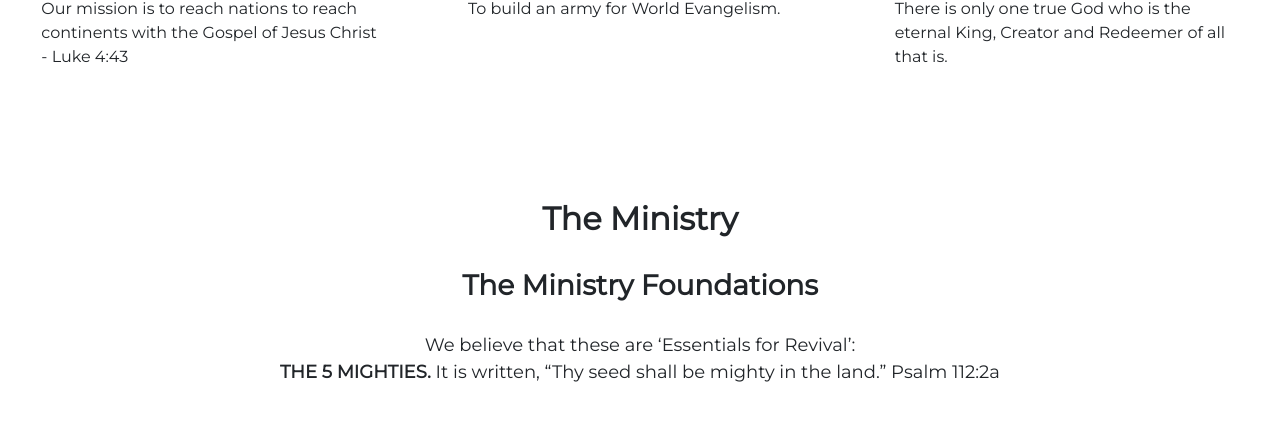
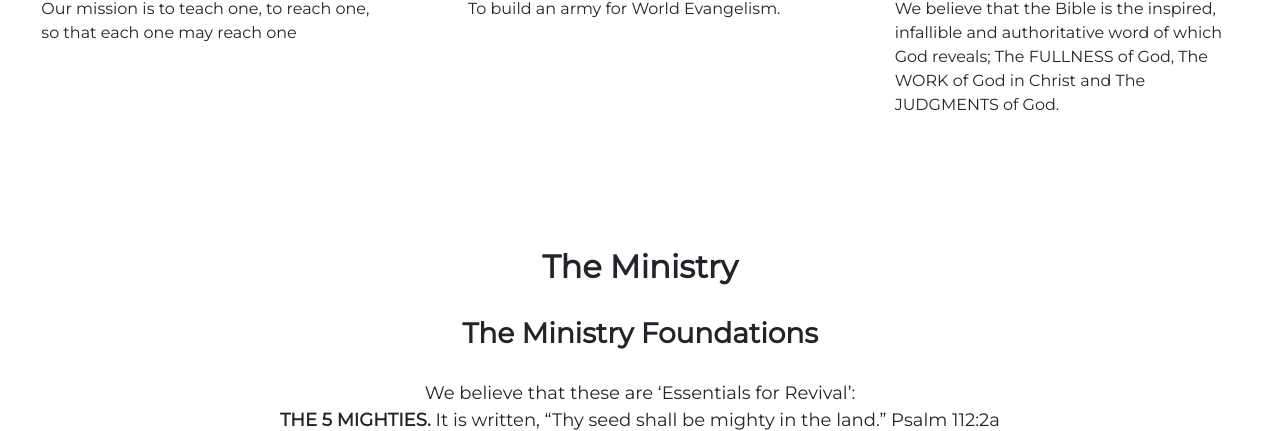
Before and after one commit to sir-meee/gowe, a plain HTML site: page about.html in a window 1280 px wide. Shown: the part 669-1100 px from the top of the page. Drawn offline with nearby package versions, Linux system fonts and the light colour scheme.

Commit message:
Update about.html

```diff
--- a/about.html
+++ b/about.html
@@ -83,7 +83,7 @@ crossorigin="anonymous">
     <div class="call-outs-container">
         <div class="call-out">
           <h4>Our Mission</h4>
-          <p>Our mission is to reach nations to reach continents with the Gospel of Jesus Christ - Luke 4:43</p>
+          <p>Our mission is to teach one, to reach one, so that each one may reach one</p>
         </div>
 
         <div class="call-out">
@@ -93,7 +93,7 @@ crossorigin="anonymous">
 
         <div class="call-out">
           <h4>Our Beliefs</h4>
-          <p>There is only one true God who is the eternal King, Creator and Redeemer of all that is.</p>
+          <p>We believe that the Bible is the inspired, infallible and authoritative word of which God reveals; The FULLNESS of God, The WORK of God in Christ and The JUDGMENTS of God.</p>
 
 
         </div>
```
